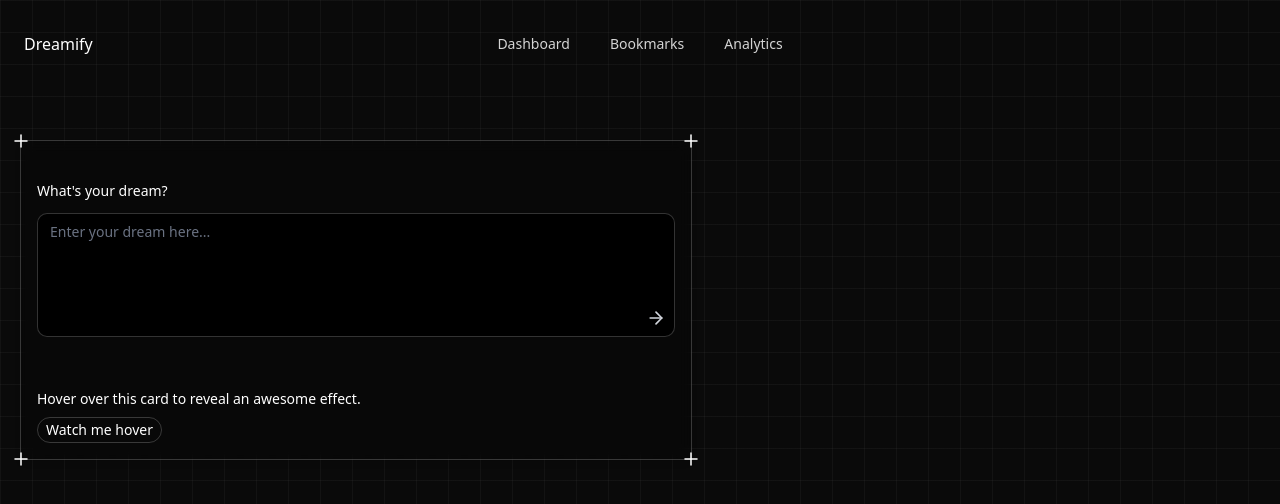
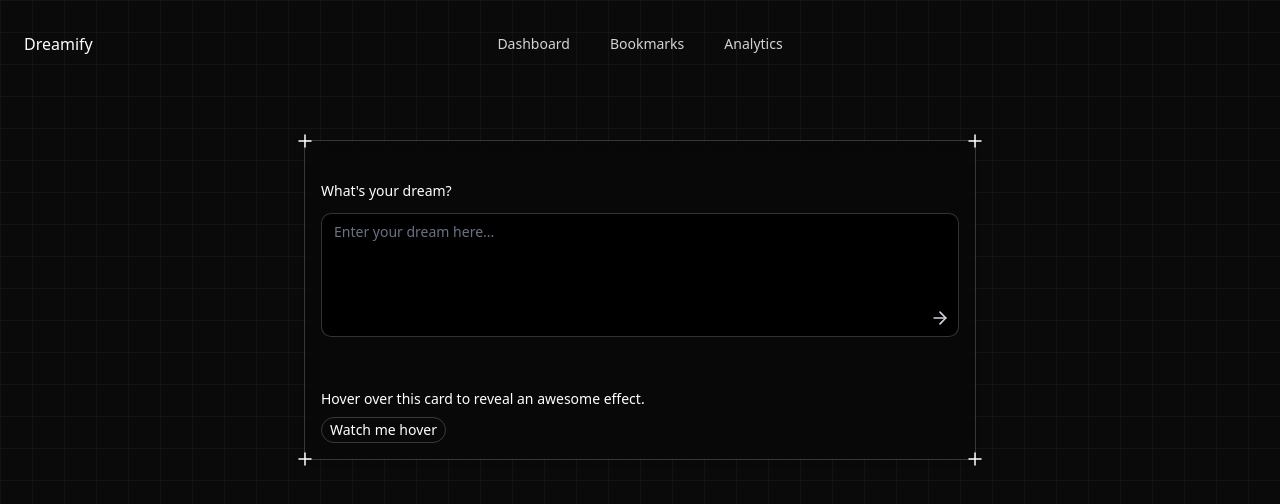
Before and after one commit to immohitsen/Dreamify, a Next.js app: page /Dashboard in a window 1280 px wide. Shown: the top 504 px of the page. Built offline with nearby package versions, Linux system fonts and the light colour scheme.

Commit message:
error in deploying

```diff
--- a/src/Component/Navbar.tsx
+++ b/src/Component/Navbar.tsx
@@ -5,7 +5,6 @@ import {
   NavItems,
   MobileNav,
   NavbarLogo,
-  NavbarButton,
   MobileNavHeader,
   MobileNavToggle,
   MobileNavMenu,
--- a/src/app/Dashboard/page.tsx
+++ b/src/app/Dashboard/page.tsx
@@ -2,7 +2,7 @@
 
 import React from "react";
 import { useState } from "react";
-import { EvervaultCard, Icon } from "@/components/ui/evervault-card";
+import { Icon } from "@/components/ui/evervault-card";
 import { ArrowRight } from "lucide-react";
 import { TextGenerateEffect } from "@/components/ui/text-generate-effect";
 
@@ -27,8 +27,8 @@ export default function Dashboard() {
   };
 
   return (
-    <div>
-      <div className="border border-black/[0.2] dark:border-white/[0.2] flex flex-col items-start max-w-2xl mx-auto p-4 relative min-h-[20rem] bg-white/10 dark:bg-black/20 backdrop-blur-sm shadow-md mt-15 mb-15 ml-5 mr-5">
+    <div className="mx-5">
+      <div className="border border-black/[0.2] dark:border-white/[0.2] flex flex-col items-start max-w-2xl mx-auto p-4 relative min-h-[20rem] bg-white/10 dark:bg-black/20 backdrop-blur-sm shadow-md mt-15 mb-15">
         {/* Corner Icons */}
         <Icon className="absolute h-6 w-6 -top-3 -left-3 dark:text-white text-black" />
         <Icon className="absolute h-6 w-6 -bottom-3 -left-3 dark:text-white text-black" />
--- a/src/components/ui/resizable-navbar.tsx
+++ b/src/components/ui/resizable-navbar.tsx
@@ -1,4 +1,5 @@
 "use client";
+import Link from 'next/link';
 import { cn } from "@/lib/utils";
 import { IconMenu2, IconX } from "@tabler/icons-react";
 import {
@@ -124,7 +125,7 @@ export const NavItems = ({ items, className, onItemClick }: NavItemsProps) => {
       )}
     >
       {items.map((item, idx) => (
-        <a
+        <Link
           onMouseEnter={() => setHovered(idx)}
           onClick={onItemClick}
           className="relative px-4 py-2 text-neutral-600 dark:text-neutral-300"
@@ -138,7 +139,7 @@ export const NavItems = ({ items, className, onItemClick }: NavItemsProps) => {
             />
           )}
           <span className="relative z-20">{item.name}</span>
-        </a>
+        </Link>
       ))}
     </motion.div>
   );
@@ -209,6 +210,7 @@ export const MobileNavMenu = ({
           )}
         >
           {children}
+          <button onClick={onClose}>Close</button>
         </motion.div>
       )}
     </AnimatePresence>
--- a/src/components/ui/text-generate-effect.tsx
+++ b/src/components/ui/text-generate-effect.tsx
@@ -15,7 +15,7 @@ export const TextGenerateEffect = ({
   duration?: number;
 }) => {
   const [scope, animate] = useAnimate();
-  let wordsArray = words.split(" ");
+  const wordsArray = words.split(" ");
   useEffect(() => {
     animate(
       "span",
--- a/src/lib/llm/gemini.ts
+++ b/src/lib/llm/gemini.ts
@@ -56,7 +56,7 @@ export async function dreamInterpreter(dream: string): Promise<string> {
     }
 
     return responseText;
-  } catch (error: any) {
+  } catch (error: unknown) {
     console.error("Error interpreting dream:", error);
     return "Sorry, I couldn't interpret your dream right now.";
   }
```
